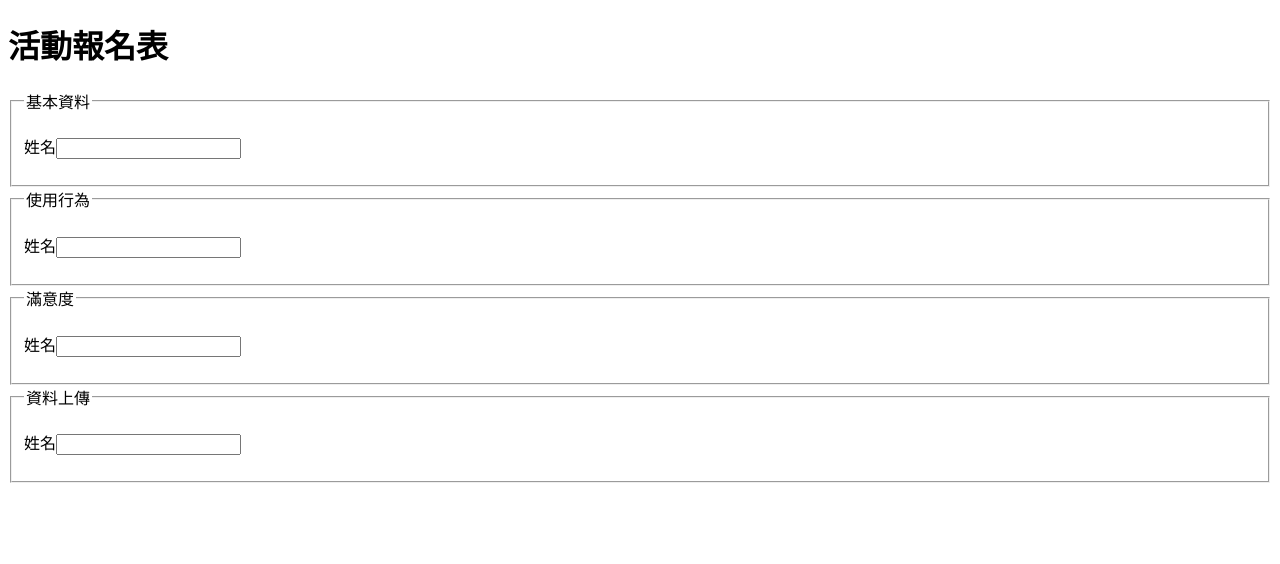
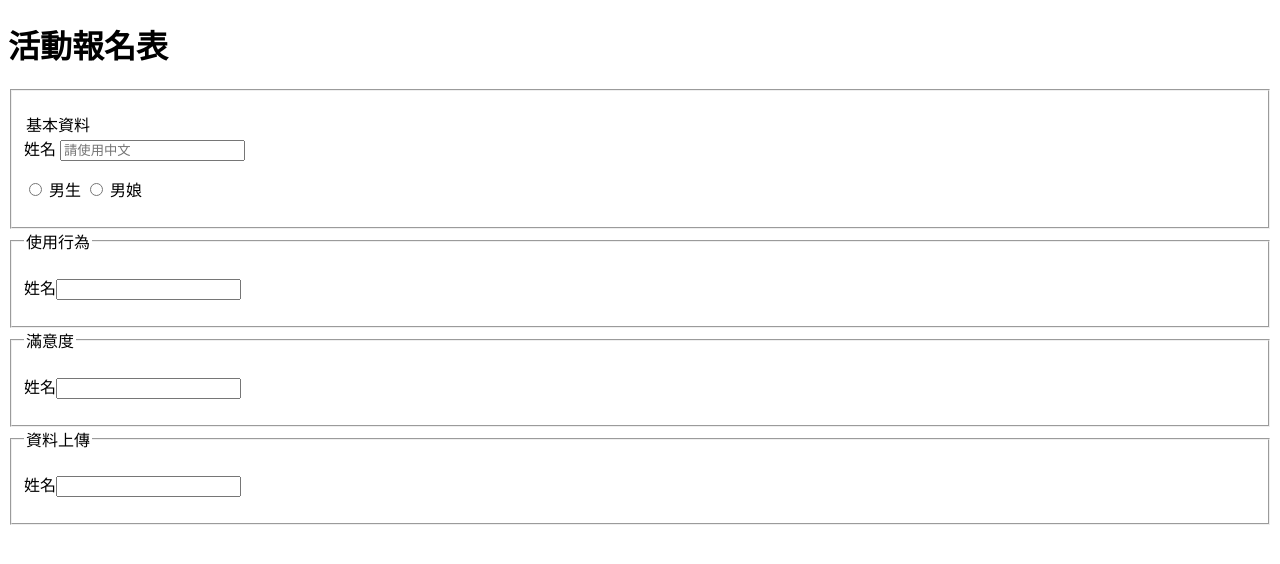
Before and after one commit to malicuious/neo, a PHP site: page /form.php in a window 1280 px wide. Shown: the top 564 px of the page. Run offline with PHP 8.4, Linux system fonts and the light colour scheme.

Commit message:
Update form.php

```diff
--- a/form.php
+++ b/form.php
@@ -9,8 +9,19 @@
     <h1>活動報名表</h1>
     <form action="">
         <fieldset>
+            <p>
             <legend>基本資料</legend>
-            <p>姓名<input type="text" name="name" id="name"></p>
+            <label for="name">姓名</label>
+            <input type="text" name="name" id="name" value="" placeholder="請使用中文" required>
+            </p>
+            <p>
+            <label for=""></label>
+            <input type="radio" name="gender" id="gender1">
+            <label for="gender1">男生</label>
+            <input type="radio" name="gender" id="gender2">
+            <label for="gender2">男娘</label>
+
+            </p>
         </fieldset>
 
         <fieldset>
```
